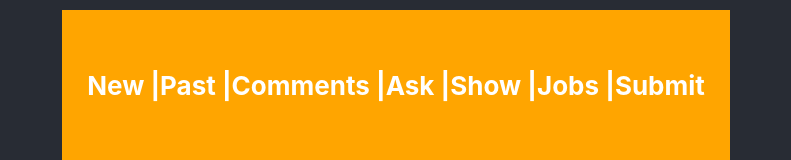
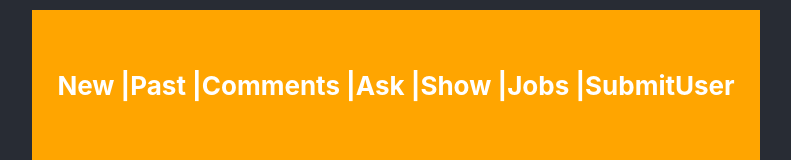
Before and after one commit to Niti1990/hackernews, a React (Create React App) app in the folder hackernews/: page / in a window 1280 px wide. Shown: the part 328-488 px from the top of the page, without its empty margins (244-1035 px from the left). Built offline with nearby package versions, Linux system fonts and the light colour scheme; no server answers.

Commit message:
added another header

```diff
--- a/hackernews/src/components/Header.js
+++ b/hackernews/src/components/Header.js
@@ -13,6 +13,7 @@ function Header() {
 				<h4>Show |</h4>
 				<h4>Jobs |</h4>
 				<h4>Submit</h4>
+				<h4>User</h4>
 			</nav>
 		</div>
 	);
```
